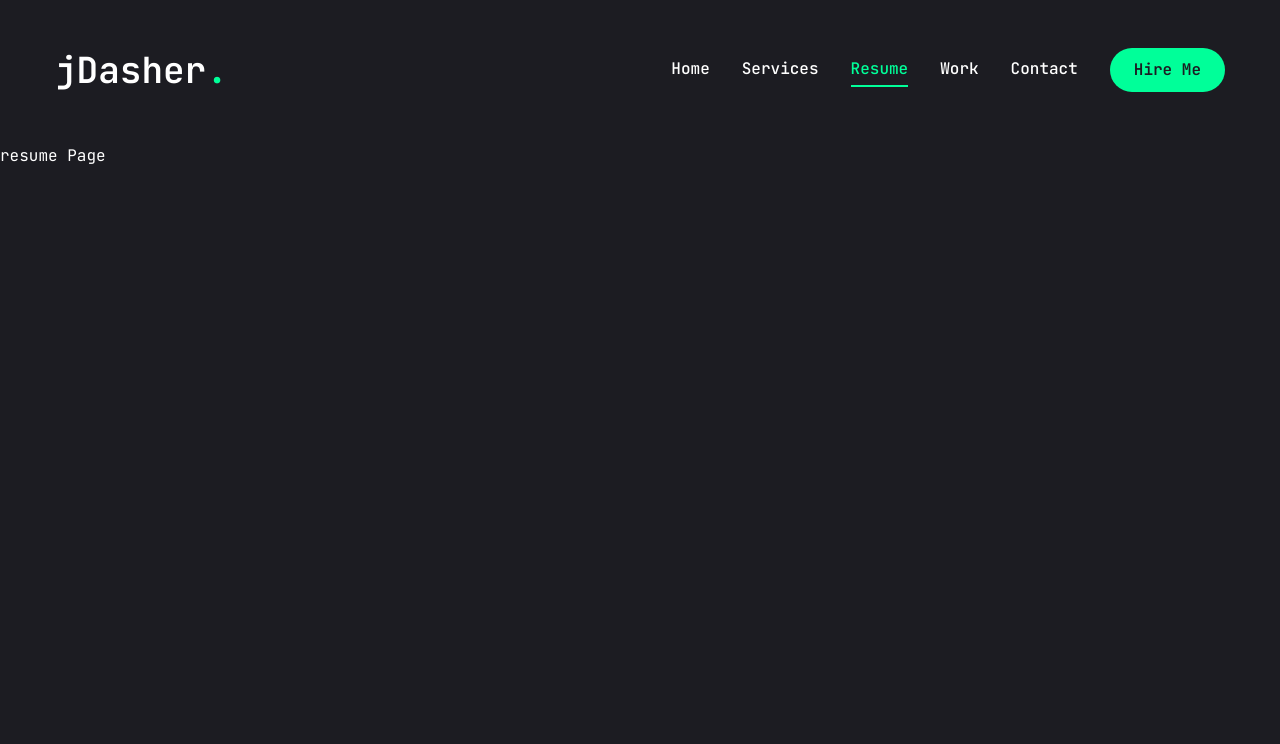
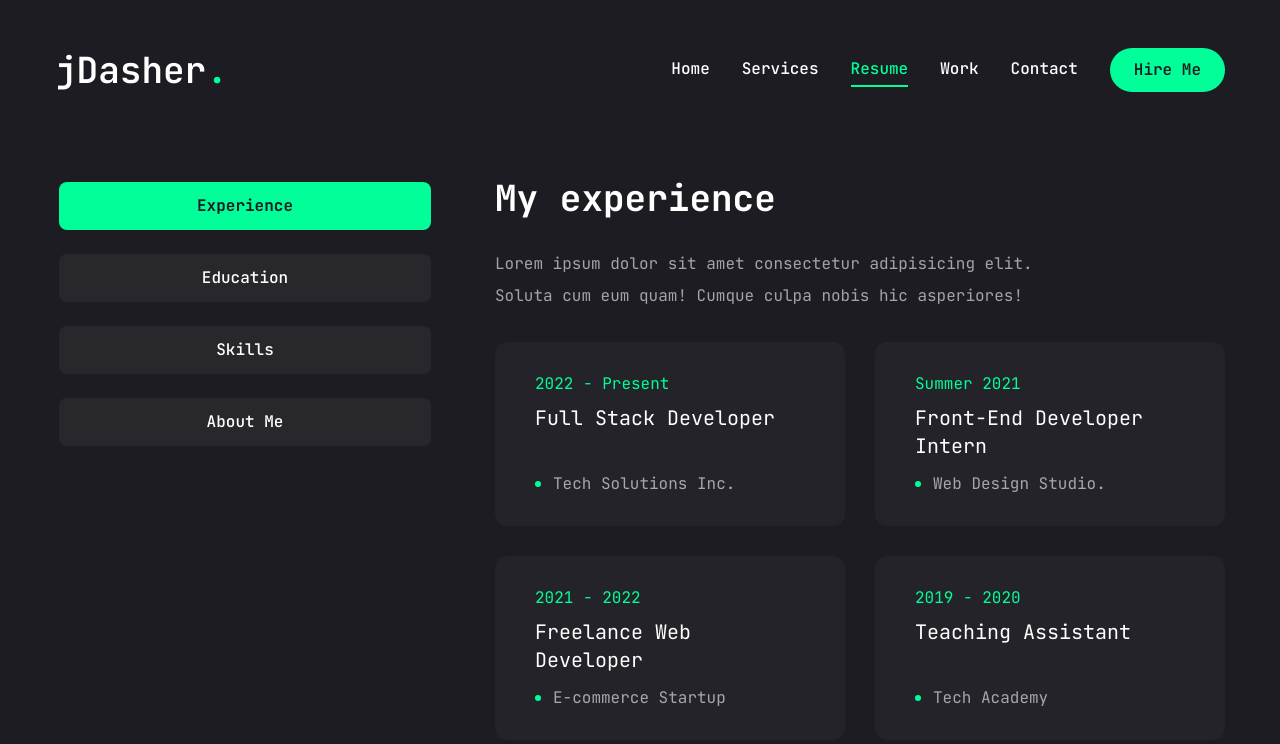
Before and after one commit to JDasherCoding/jdasher-portfolio, a Next.js app: page /resume in a window 1280 px wide. Shown: the top 744 px of the page. Built offline with nearby package versions, Linux system fonts and the light colour scheme.

Commit message:
about page done

```diff
--- a/app/resume/page.jsx
+++ b/app/resume/page.jsx
@@ -1,7 +1,344 @@
-import React from "react";
+"use client";
+
+import { Description } from "@radix-ui/react-dialog";
+import {
+	FaHtml5,
+	FaCss3,
+	FaJs,
+	FaReact,
+	FaFigma,
+	FaNodeJs,
+} from "react-icons/fa";
+import {
+	SiTailwindcss,
+	SiNextdotjs,
+	SiPython,
+	SiAuth0,
+	SiStrapi,
+	SiSanity,
+	SiLinux,
+} from "react-icons/si";
+
+// about Data
+const about = {
+	title: "About me",
+	description:
+		"Lorem ipsum dolor sit amet consectetur adipisicing elit. Beatae quaerat nisi accusantium, alias eius cupiditate voluptates obcaecati?",
+	info: [
+		{ fieldName: "Name", fieldValue: "James Dasher" },
+		{ fieldName: "Phone", fieldValue: "(+40) 321 654 678" },
+		{ fieldName: "Experience", fieldValue: "12+ Years" },
+		{ fieldName: "Skype", fieldValue: "skypeAdress" },
+		{ fieldName: "Email", fieldValue: "jdasher.dev@gmail.com" },
+		{ fieldName: "Freelance", fieldValue: "Available" },
+		{ fieldName: "Languages", fieldValue: "English, Norwegian" },
+	],
+};
+
+// Experience data
+const experience = {
+	icon: "/assets/resume/badge.svg",
+	title: "My experience",
+	description:
+		"Lorem ipsum dolor sit amet consectetur adipisicing elit. Soluta cum eum quam! Cumque culpa nobis hic asperiores!",
+	items: [
+		{
+			company: "Tech Solutions Inc.",
+			position: "Full Stack Developer",
+			duration: "2022 - Present",
+		},
+		{
+			company: "Web Design Studio.",
+			position: "Front-End Developer Intern",
+			duration: "Summer 2021",
+		},
+		{
+			company: "E-commerce Startup",
+			position: "Freelance Web Developer",
+			duration: "2021 - 2022",
+		},
+		{
+			company: "Tech Academy",
+			position: "Teaching Assistant",
+			duration: "2019 - 2020",
+		},
+		{
+			company: "Digital Agency",
+			position: "UI/UX Designer",
+			duration: "2019 - 2020",
+		},
+		{
+			company: "Software Development Firm",
+			position: "Junior Developer",
+			duration: "2017 - 2019",
+		},
+	],
+};
+
+// education data
+const education = {
+	icon: "/assets/resume/cap.svg",
+	title: "My education",
+	description:
+		"Lorem ipsum dolor sit amet consectetur adipisicing elit. Soluta cum eum quam! Cumque culpa nobis hic asperiores!",
+	items: [
+		{
+			institution: "Online Course Platform",
+			degree: "Fullstack Web Development Bootcamp",
+			duration: "2023",
+		},
+		{
+			institution: "Code Academy",
+			degree: "Front-end Track",
+			duration: "2022",
+		},
+		{
+			institution: "Online Course",
+			degree: "Programming Course",
+			duration: "2020-2021",
+		},
+		{
+			institution: "Tech Institute",
+			degree: "Certified Web Developer",
+			duration: "2019",
+		},
+		{
+			institution: "Design School",
+			degree: "Diploma in Graphic Design",
+			duration: "2019",
+		},
+		{
+			institution: "Design School",
+			degree: "Diploma in Graphic Design",
+			duration: "2019",
+		},
+		{
+			institution: "Design School",
+			degree: "Diploma in Graphic Design",
+			duration: "2019",
+		},
+	],
+};
+
+// Skills data
+const skills = {
+	title: "My Skills",
+	description:
+		"Lorem ipsum dolor sit amet consectetur adipisicing elit. Soluta cum eum quam! Cumque culpa nobis hic asperiores!",
+
+	skillsList: [
+		{
+			icon: <FaHtml5 />,
+			name: "html 5",
+		},
+		{
+			icon: <FaCss3 />,
+			name: "css 3",
+		},
+		{
+			icon: <FaJs />,
+			name: "JavaScript",
+		},
+		{
+			icon: <FaReact />,
+			name: "React",
+		},
+		{
+			icon: <SiNextdotjs />,
+			name: "Next.js",
+		},
+		{
+			icon: <SiTailwindcss />,
+			name: "Tailwind.css",
+		},
+		{
+			icon: <FaNodeJs />,
+			name: "node.js",
+		},
+		{
+			icon: <FaFigma />,
+			name: "Figma",
+		},
+		{
+			icon: <SiPython />,
+			name: "Python",
+		},
+		{
+			icon: <SiAuth0 />,
+			name: "Auth0",
+		},
+		{
+			icon: <SiSanity />,
+			name: "Sanity.io",
+		},
+		{
+			icon: <SiStrapi />,
+			name: "Strapi",
+		},
+		{
+			icon: <SiLinux />,
+			name: "Linux",
+		},
+	],
+};
+
+import { Tabs, TabsContent, TabsList, TabsTrigger } from "@/components/ui/tabs";
+import {
+	Tooltip,
+	TooltipContent,
+	TooltipProvider,
+	TooltipTrigger,
+} from "@/components/ui/tooltip";
+import { ScrollArea } from "@/components/ui/scroll-area";
+import { motion } from "framer-motion";
 
 const Resume = () => {
-	return <div>resume Page</div>;
+	return (
+		<motion.div
+			initial={{ opacity: 0 }}
+			animate={{
+				opacity: 1,
+				transition: { delay: 2.4, duration: 0.4, ease: "easeIn" },
+			}}
+			className="min-h-[80vh] flex items-center justify-centerpy-12 xl:py-0"
+		>
+			<div className="container mx-auto">
+				<Tabs
+					defaultValue="experience"
+					className="flex flex-col xl:flex-row gap-[60px]"
+				>
+					<TabsList className="flex flex-col w-full max-w-[380px] mx-auto xl:mx-0 gap-6">
+						<TabsTrigger value="experience">Experience</TabsTrigger>
+						<TabsTrigger value="education">Education</TabsTrigger>
+						<TabsTrigger value="skills">Skills</TabsTrigger>
+						<TabsTrigger value="about">About Me</TabsTrigger>
+					</TabsList>
+
+					{/* Content  */}
+					<div className="min-h-[70vh] w-full">
+						{/* Experience  */}
+						<TabsContent value="experience" className="w-full">
+							<div className="flex flex-col gap-[30px] text-center xl:text-left">
+								<h3 className="text-4xl font-bold">{experience.title}</h3>
+								<p className="max-w-[600px] text-white/60 mx-auto xl:mx-0">
+									{experience.description}
+								</p>
+								<ScrollArea className="h-[400px]">
+									<ul className="grid grid-cols-1 lg:grid-cols-2 gap-[30px]">
+										{experience.items.map((item, index) => {
+											return (
+												<li
+													key={index}
+													className="bg-[#232329] h-[184px] py-6 px-10 rounded-xl flex flex-col items-center justify-center lg:items-start gap-1 "
+												>
+													<span className="text-accent">{item.duration}</span>
+													<h3 className="text-xl max-w-[260px] min-h-[60px] text-center lg:text-left">
+														{item.position}
+													</h3>
+													<div className="flex items-center gap-3">
+														{/* dot   */}
+														<span className="w-[6px] h-[6px] rounded-full bg-accent"></span>
+														<p className="text-white/60">{item.company}</p>
+													</div>
+												</li>
+											);
+										})}
+									</ul>
+								</ScrollArea>
+							</div>
+						</TabsContent>
+
+						{/* Education  */}
+						<TabsContent value="education" className="w-full">
+							<div className="flex flex-col gap-[30px] text-center xl:text-left">
+								<h3 className="text-4xl font-bold">{education.title}</h3>
+								<p className="max-w-[600px] text-white/60 mx-auto xl:mx-0">
+									{education.description}
+								</p>
+								<ScrollArea className="h-[400px]">
+									<ul className="grid grid-cols-1 lg:grid-cols-2 gap-[30px]">
+										{education.items.map((item, index) => {
+											return (
+												<li
+													key={index}
+													className="bg-[#232329] h-[184px] py-6 px-10 rounded-xl flex flex-col items-center justify-center lg:items-start gap-1 "
+												>
+													<span className="text-accent">{item.duration}</span>
+													<h3 className="text-xl max-w-[260px] min-h-[60px] text-center lg:text-left">
+														{item.degree}
+													</h3>
+													<div className="flex items-center gap-3">
+														{/* dot   */}
+														<span className="w-[6px] h-[6px] rounded-full bg-accent"></span>
+														<p className="text-white/60">{item.institution}</p>
+													</div>
+												</li>
+											);
+										})}
+									</ul>
+								</ScrollArea>
+							</div>
+						</TabsContent>
+
+						{/* Skills  */}
+						<TabsContent value="skills" className="w-full">
+							<div className="flex flex-col gap-[30px]">
+								<div className="flex flex-col gap-[30px] text-center xl:text-left">
+									<h3 className="text-4xl font-bold">{skills.title}</h3>
+									<p className="max-w-[600px] text-white/60 max-auto xl:mx-0">
+										{skills.description}
+									</p>
+								</div>
+								<ul className="grid grid-cols-2 sm:grid-cols-3 md:grid-cols-4 gap-4 xl:gap-[30px]">
+									{skills.skillsList.map((skill, index) => {
+										return (
+											<li key={index}>
+												<TooltipProvider delayDuration={100}>
+													<Tooltip>
+														<TooltipTrigger className="w-full h-[150px] bg-[#232329] rounded-xl flex justify-center items-center group">
+															<div className="text-6xl group-hover:text-accent transition-all duration-300 group">
+																{skill.icon}
+															</div>
+														</TooltipTrigger>
+														<TooltipContent>
+															<p className="capitalize">{skill.name}</p>
+														</TooltipContent>
+													</Tooltip>
+												</TooltipProvider>
+											</li>
+										);
+									})}
+								</ul>
+							</div>
+						</TabsContent>
+
+						{/* About  */}
+						<TabsContent value="about" className="w-full">
+							<div className="flex flex-col gap-[30px]">
+								<h3 className="text-4xl font-bold">{about.title}</h3>
+								<p className="max-w-[600px] text-white/60 mx-auto xl:mx-0">
+									{about.description}
+								</p>
+								<ul className="grid grid-cols-1 xl:grid-cols-2 gap-y-6 max-w-[620px] mx-auto xl:mx-0">
+									{about.info.map((item, index) => {
+										return (
+											<li
+												key={index}
+												className="flex items-center justify-center xl:justify-start gap-4"
+											>
+												<span className="text-white/60">{item.fieldName}</span>
+												<span className="text-xl">{item.fieldValue}</span>
+											</li>
+										);
+									})}
+								</ul>
+							</div>
+						</TabsContent>
+					</div>
+				</Tabs>
+			</div>
+		</motion.div>
+	);
 };
 
 export default Resume;
--- a/components/ui/tabs.jsx
+++ b/components/ui/tabs.jsx
@@ -1,43 +1,43 @@
-"use client"
+"use client";
 
-import * as React from "react"
-import * as TabsPrimitive from "@radix-ui/react-tabs"
+import * as React from "react";
+import * as TabsPrimitive from "@radix-ui/react-tabs";
 
-import { cn } from "@/lib/utils"
+import { cn } from "@/lib/utils";
 
-const Tabs = TabsPrimitive.Root
+const Tabs = TabsPrimitive.Root;
 
 const TabsList = React.forwardRef(({ className, ...props }, ref) => (
 	<TabsPrimitive.List
 		ref={ref}
-    className={cn(
-      "inline-flex h-10 items-center justify-center rounded-md bg-slate-100 p-1 text-slate-500 dark:bg-slate-800 dark:text-slate-400",
-      className
-    )}
-    {...props} />
-))
-TabsList.displayName = TabsPrimitive.List.displayName
+		className={cn("inline-flex h-auto rounded-md p-1 text-primary", className)}
+		{...props}
+	/>
+));
+TabsList.displayName = TabsPrimitive.List.displayName;
 
 const TabsTrigger = React.forwardRef(({ className, ...props }, ref) => (
 	<TabsPrimitive.Trigger
 		ref={ref}
 		className={cn(
-      "inline-flex items-center justify-center whitespace-nowrap rounded-sm px-3 py-1.5 text-sm font-medium ring-offset-white transition-all focus-visible:outline-none focus-visible:ring-2 focus-visible:ring-slate-950 focus-visible:ring-offset-2 disabled:pointer-events-none disabled:opacity-50 data-[state=active]:bg-white data-[state=active]:text-slate-950 data-[state=active]:shadow-sm dark:ring-offset-slate-950 dark:focus-visible:ring-slate-300 dark:data-[state=active]:bg-slate-950 dark:data-[state=active]:text-slate-50",
+			"inline-flex items-center w-full bg-[#27272c] justify-center whitespace-nowrap text-white rounded-lg p-3 text-base font-medium ring-offset-white transition-all disabled:pointer-events-none disabled:opacity-50 data-[state=active]:bg-accent data data-[state=active]:text-primary data-[state=active]:font-bold data-[state=active]:shadow-sm",
 			className
 		)}
-    {...props} />
-))
-TabsTrigger.displayName = TabsPrimitive.Trigger.displayName
+		{...props}
+	/>
+));
+TabsTrigger.displayName = TabsPrimitive.Trigger.displayName;
 
 const TabsContent = React.forwardRef(({ className, ...props }, ref) => (
 	<TabsPrimitive.Content
 		ref={ref}
 		className={cn(
-      "mt-2 ring-offset-white focus-visible:outline-none focus-visible:ring-2 focus-visible:ring-slate-950 focus-visible:ring-offset-2 dark:ring-offset-slate-950 dark:focus-visible:ring-slate-300",
+			"min-h-[480px] ring-offset-white focus-visible:outline-none focus-visible:ring-2 focus-visible:ring-slate-950 focus-visible:ring-offset-2 dark:ring-offset-slate-950 dark:focus-visible:ring-slate-300",
 			className
 		)}
-    {...props} />
-))
-TabsContent.displayName = TabsPrimitive.Content.displayName
+		{...props}
+	/>
+));
+TabsContent.displayName = TabsPrimitive.Content.displayName;
 
-export { Tabs, TabsList, TabsTrigger, TabsContent }
+export { Tabs, TabsList, TabsTrigger, TabsContent };
```
Also changed, not shown: components/ui/scroll-area.jsx (+20 -14 lines). Lines whose indentation alone changed are shown as unchanged.
